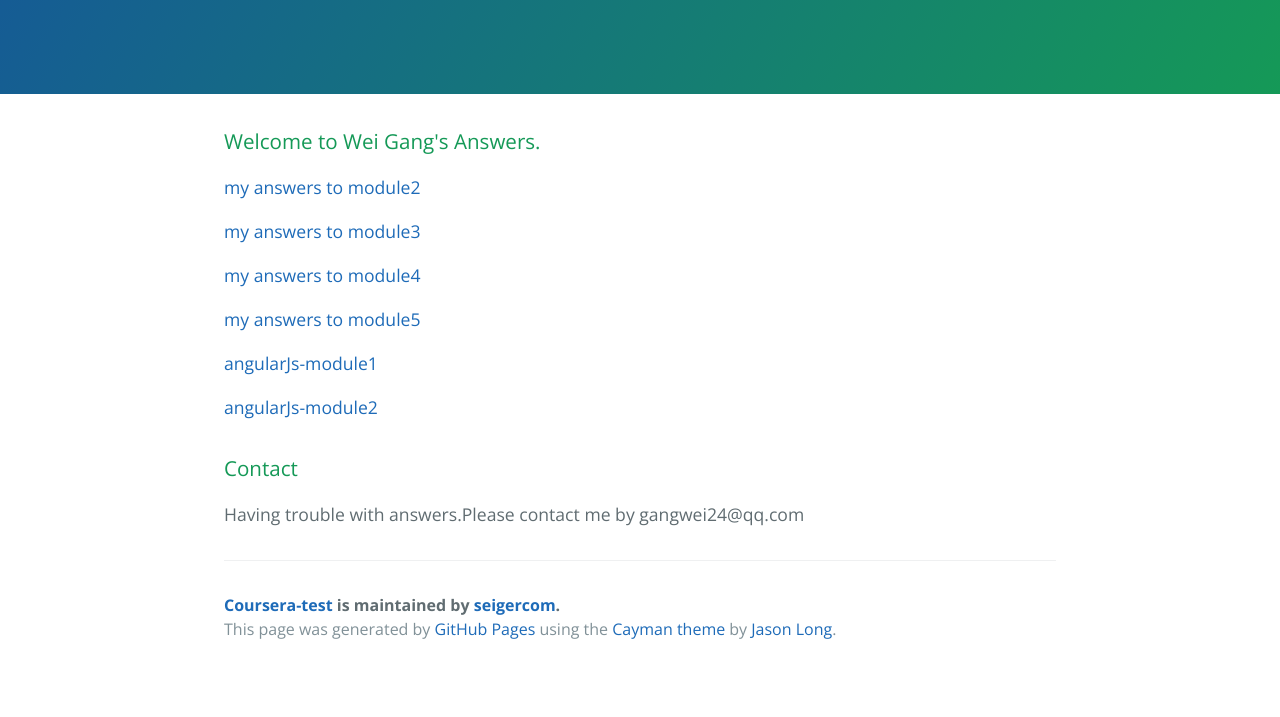
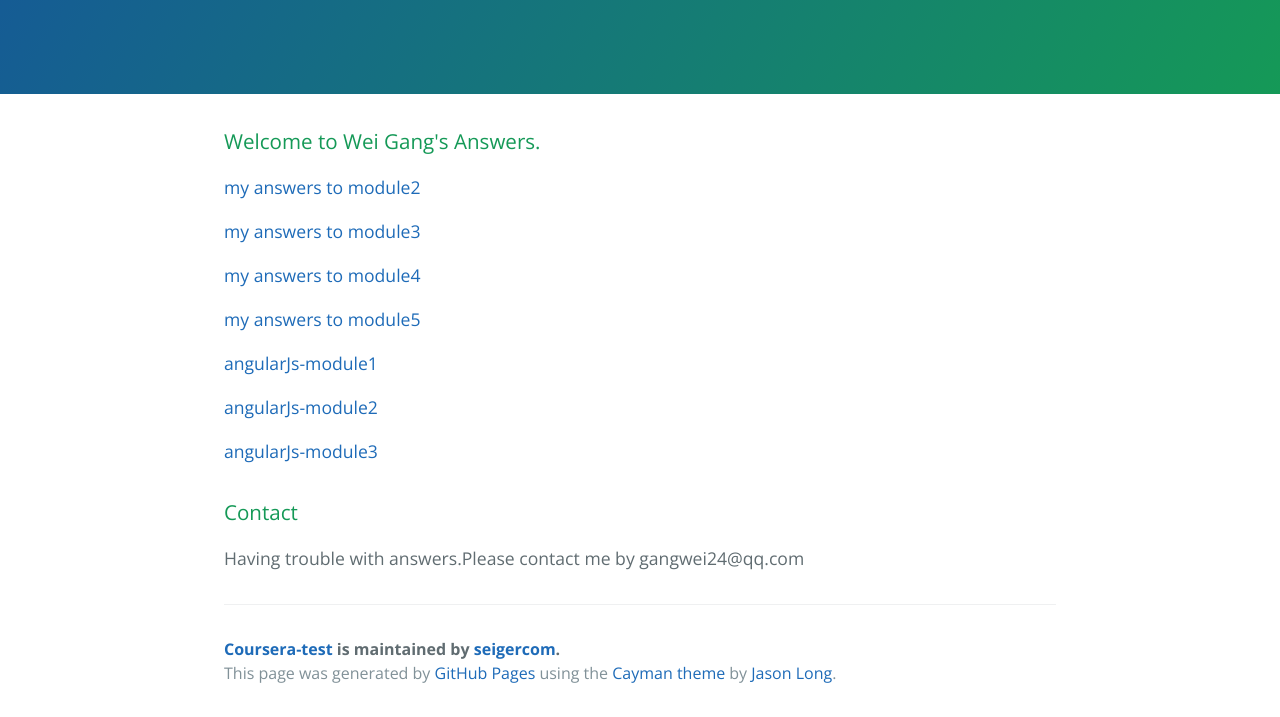
Before and after one commit to seigercom/coursera-test, a plain HTML site: page index.html in a window 1280 px wide. Shown: the part 176-893 px from the top of the page. Before the commit the page ends 849 px from the top, so only its background shows below. Drawn offline with nearby package versions, Linux system fonts and the light colour scheme.

Commit message:
some changes

```diff
--- a/index.html
+++ b/index.html
@@ -37,6 +37,9 @@
 <p>
   <a href='angularJs-module2/index.html'>angularJs-module2</a>
 </p>
+<p>
+  <a href='angularJs-module3/index.html'>angularJs-module3</a>
+</p>
 <h3>
 <a id="support-or-contact" class="anchor" href="#support-or-contact" aria-hidden="true"><span aria-hidden="true" class="octicon octicon-link"></span></a>Contact</h3>
 
```
